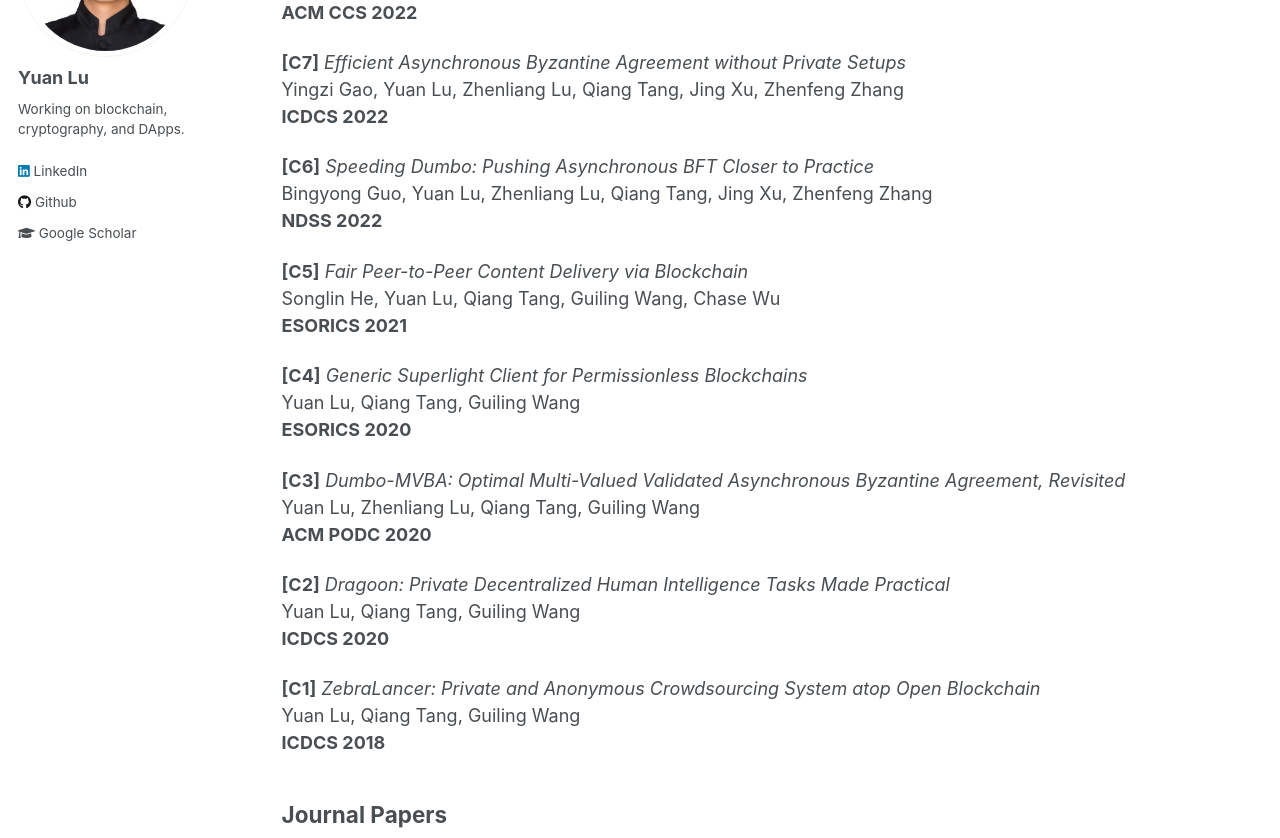
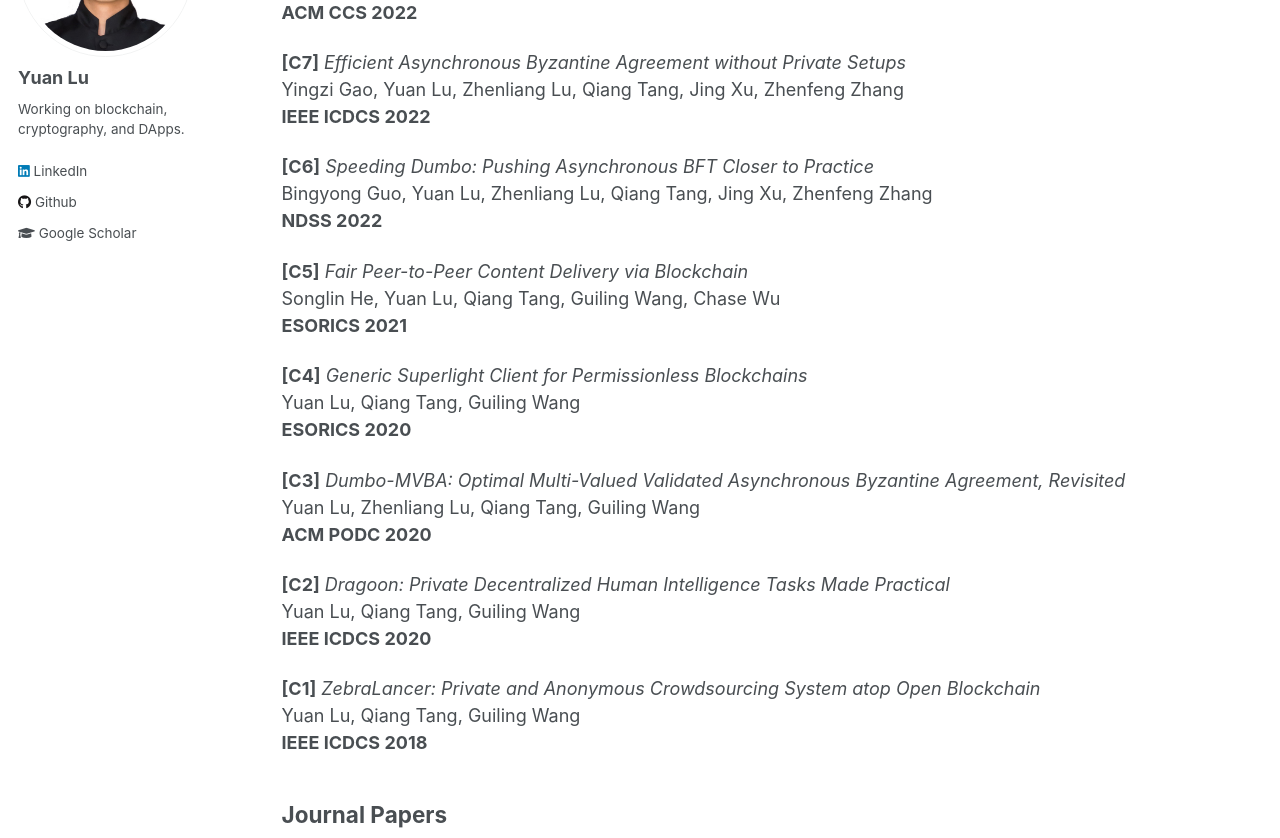
Before and after one commit to yylluu/yylluu.github.io, a Jekyll site: the page built from _pages/publications.md, in a window 1280 px wide and 1400 px high, scrolled down 1389 px. Shown: the part 154-992 px from the top of the window. Built offline with Jekyll 4.4.1, drawn with Linux system fonts in a browser that asks for light colours.

Commit message:
Update publications.md

```diff
--- a/_pages/publications.md
+++ b/_pages/publications.md
@@ -89,7 +89,7 @@ Yingzi Gao, Yuan Lu, Zhenliang Lu, Qiang Tang, Jing Xu, Zhenfeng Zhang
 
 **[C7]** *Efficient Asynchronous Byzantine Agreement without Private Setups*
 Yingzi Gao, Yuan Lu, Zhenliang Lu, Qiang Tang, Jing Xu, Zhenfeng Zhang
-**ICDCS 2022**
+**IEEE ICDCS 2022**
 
 
 
@@ -119,13 +119,13 @@ Yuan Lu, Zhenliang Lu, Qiang Tang, Guiling Wang
 
 **[C2]** *Dragoon: Private Decentralized Human Intelligence Tasks Made Practical*
 Yuan Lu, Qiang Tang, Guiling Wang
-**ICDCS 2020**
+**IEEE ICDCS 2020**
 
 
 
 **[C1]** *ZebraLancer: Private and Anonymous Crowdsourcing System atop Open Blockchain*
 Yuan Lu, Qiang Tang, Guiling Wang
-**ICDCS 2018**
+**IEEE ICDCS 2018**
 
 
 
```
